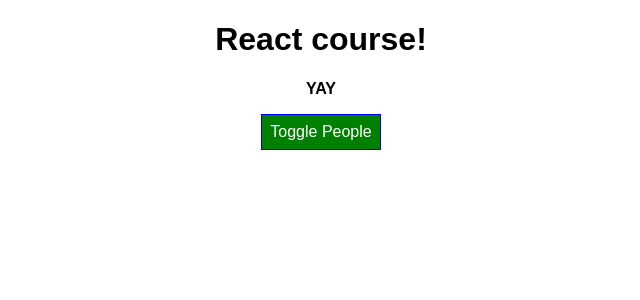
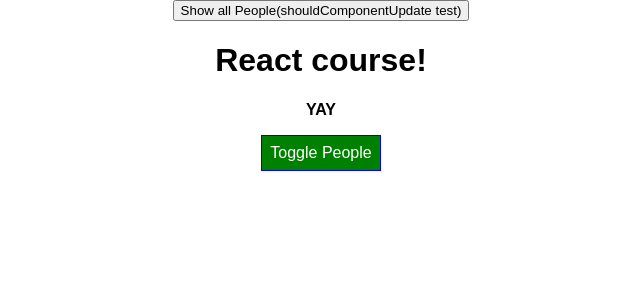
Before and after one commit to titofranco/react-course-basics, a React app: page / in a window 1280 px wide. Shown: the top 300 px of the page, without its empty margins (319-959 px from the left). Built offline with nearby package versions, Linux system fonts and the light colour scheme.

Commit message:
Add condition inside shouldComponentUpdate to improve app performance

```diff
--- a/src/containers/App.js
+++ b/src/containers/App.js
@@ -31,7 +31,10 @@ class App extends Component {
 
   shouldComponentUpdate(nextProps, nextState) {
     console.log('[In App.js] #shouldComponentUpdate ', nextProps, ' ', nextState);
-    return true; // THe update continues
+    // Avoid calling the following hooks if people don't change
+    // That improves the app performance
+    return nextState.people !== this.state.people ||
+      nextState.showPeople !== this.state.showPeople;
   }
 
   componentWillUpdate(nextProps, nextState) {
@@ -99,6 +102,7 @@ class App extends Component {
     // return React.createElement('div', {className: 'App'}, React.createElement('h1', null, 'Hi, I\'m a React App!' ));
     return (
       <div className={styles.App}>
+        <button onClick={() => this.setState({showPeople: true})}>Show all People(shouldComponentUpdate test)</button>
         <Cockpit
            appTitle={this.props.title}
            showPeople={this.state.showPeople}
```
